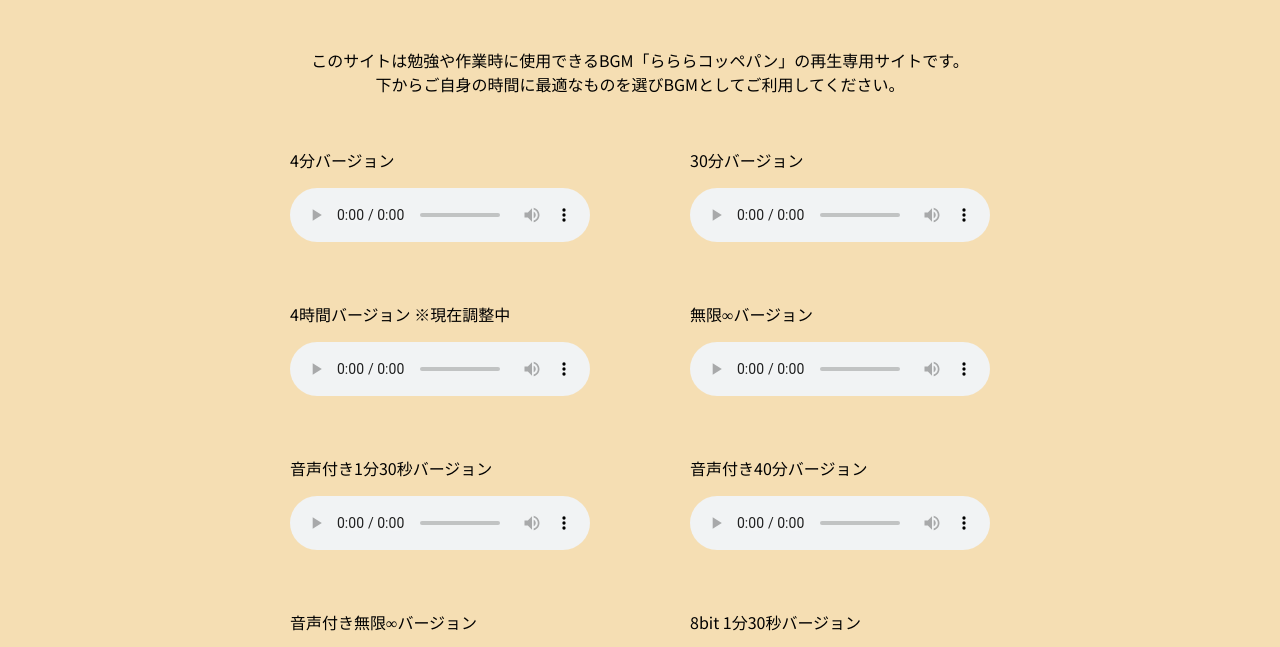
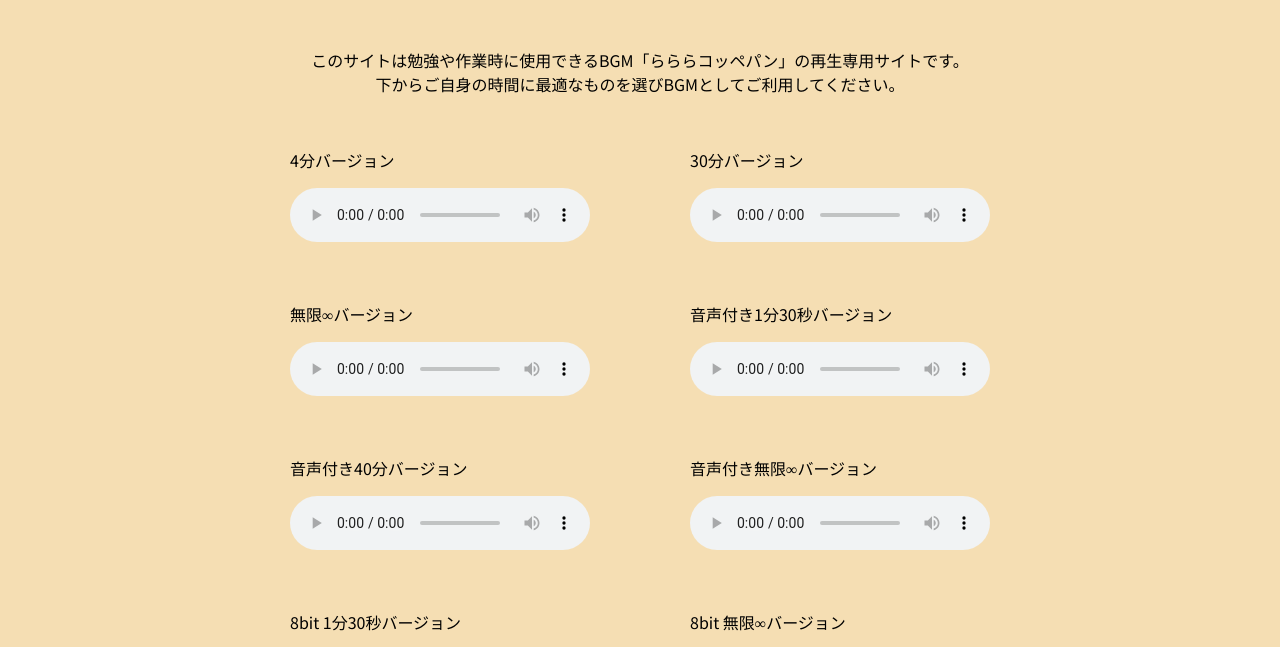
Before and after one commit to stsic-bgm/rarara-koppepan, a plain HTML site: page index.html in a window 1280 px wide. Shown: the part 112-759 px from the top of the page. Drawn offline with Linux system fonts and the light colour scheme; a web font is replaced by a local one.

Commit message:
Update index.html

```diff
--- a/index.html
+++ b/index.html
@@ -56,12 +56,6 @@
                 <p>30分バージョン</p>
                 <audio controls>
           <source src="music/30m.rarara.mp3">
-        </audio>
-            </div>
-            <div class="music-content">
-                <p>4時間バージョン ※現在調整中</p>
-                <audio controls>
-          <source src="music/4h.rarara.mp3">
         </audio>
             </div>
             <div class="music-content">
```
